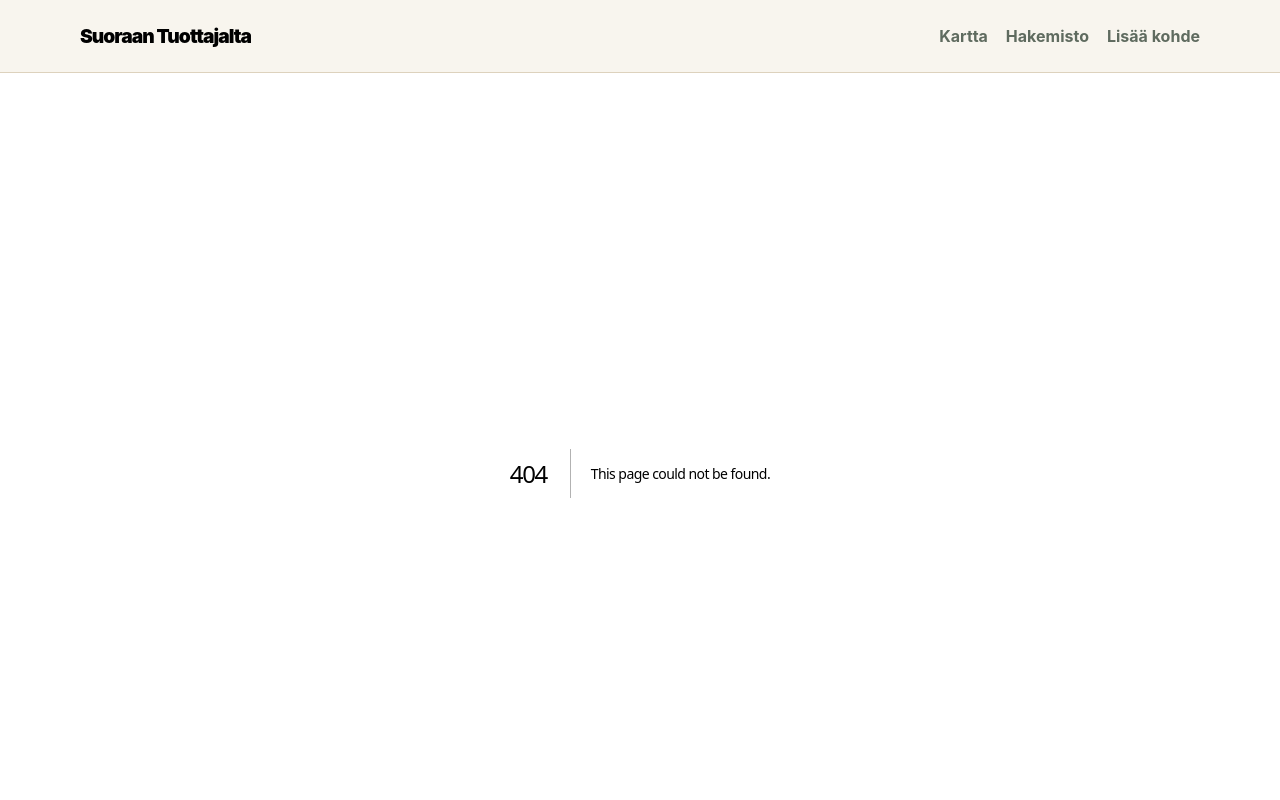
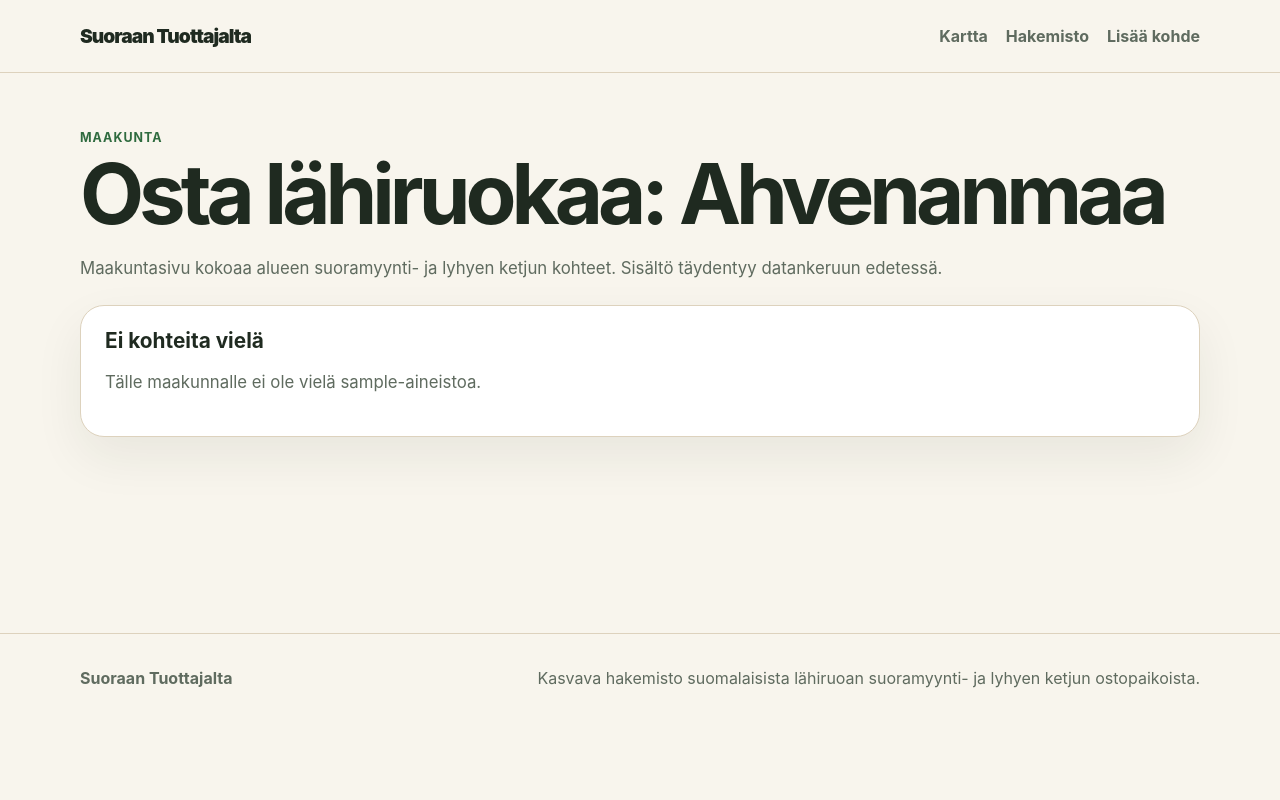
Before and after one commit to arthainsight/suoraantuottajalta, a Next.js app: page /maakunta/ahvenanmaa in a window 1280 px wide. Before the commit this address had no page. Shown: the top 800 px of the page. Built offline with nearby package versions, Linux system fonts and the light colour scheme.

Commit message:
Add region page

```diff
--- /dev/null
+++ b/app/maakunta/[slug]/page.tsx
@@ -0,0 +1,47 @@
+import { notFound } from "next/navigation";
+import { PlaceCard } from "@/components/PlaceCard";
+import { getPlacesByRegionSlug, getRegionBySlug } from "@/lib/places";
+import { regions } from "@/lib/regions";
+
+type Props = {
+  params: {
+    slug: string;
+  };
+};
+
+export function generateStaticParams() {
+  return regions.map((region) => ({ slug: region.slug }));
+}
+
+export default function RegionPage({ params }: Props) {
+  const region = getRegionBySlug(params.slug);
+
+  if (!region) {
+    notFound();
+  }
+
+  const places = getPlacesByRegionSlug(params.slug);
+
+  return (
+    <section className="section">
+      <div className="container">
+        <div className="eyebrow">Maakunta</div>
+        <h1>Osta lähiruokaa: {region.name}</h1>
+        <p>
+          Maakuntasivu kokoaa alueen suoramyynti- ja lyhyen ketjun kohteet.
+          Sisältö täydentyy datankeruun edetessä.
+        </p>
+        <div className="place-grid" style={{ marginTop: 24 }}>
+          {places.length > 0 ? (
+            places.map((place) => <PlaceCard key={place.id} place={place} />)
+          ) : (
+            <div className="card">
+              <h3>Ei kohteita vielä</h3>
+              <p>Tälle maakunnalle ei ole vielä sample-aineistoa.</p>
+            </div>
+          )}
+        </div>
+      </div>
+    </section>
+  );
+}
```
